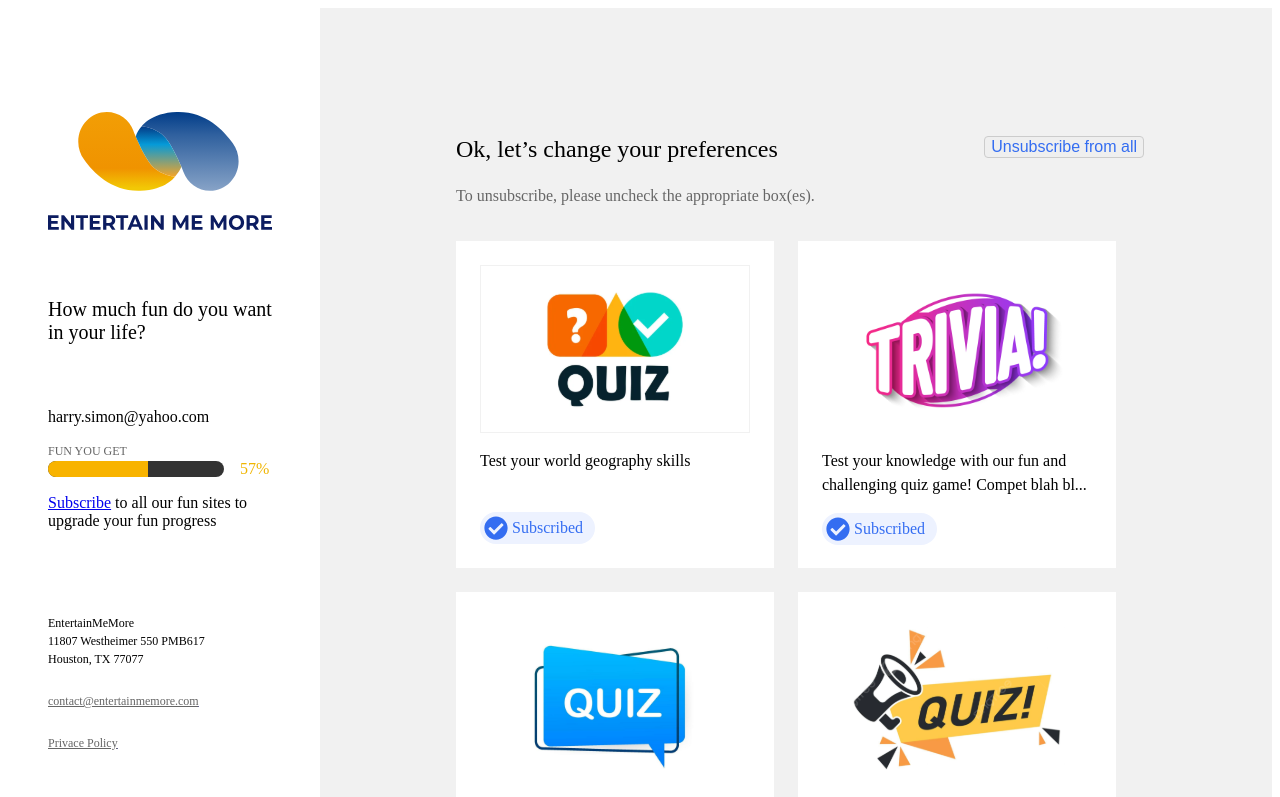
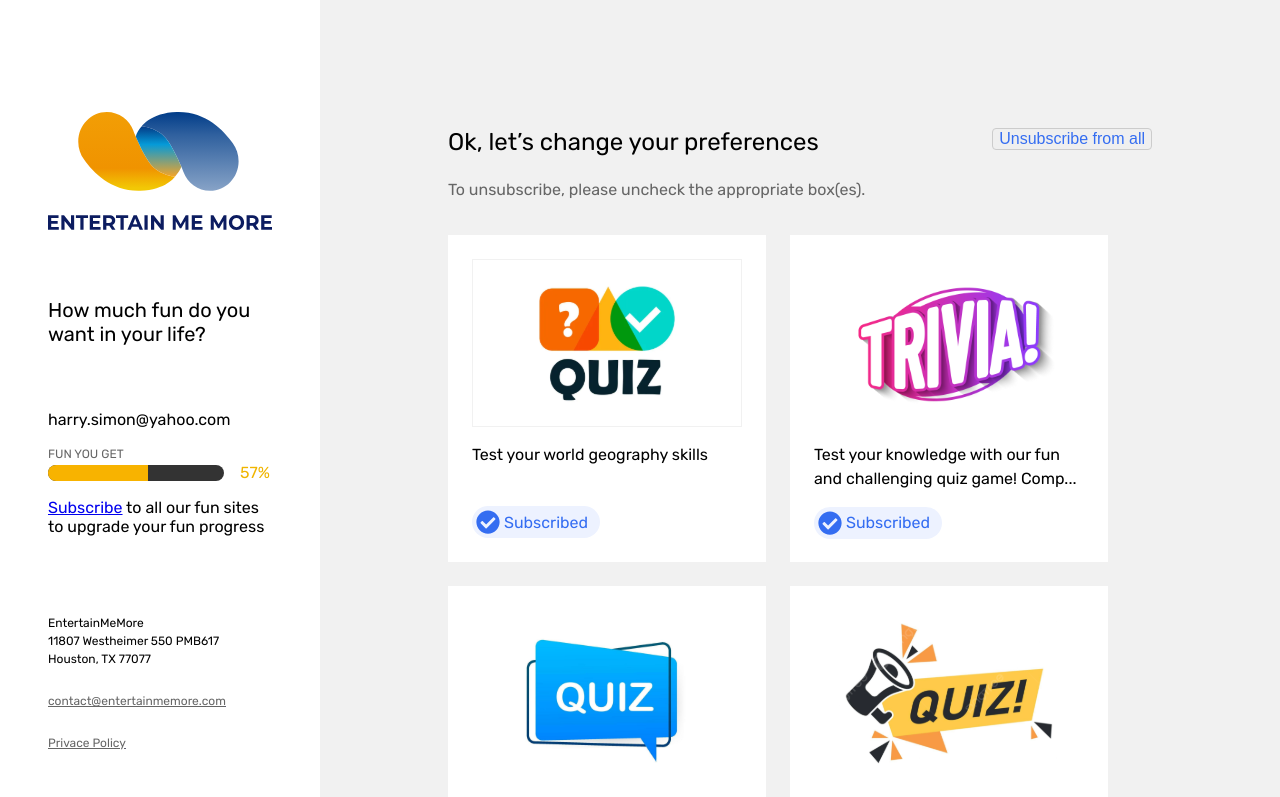
Before and after one commit to glebstrunnikov/reka-test, a Vue app: page / in a window 1280 px wide. Shown: the top 797 px of the page. Built offline with nearby package versions, Linux system fonts and the light colour scheme.

Commit message:
final fixes

```diff
--- a/src/components/TheScale.vue
+++ b/src/components/TheScale.vue
@@ -21,6 +21,7 @@
 <script setup lang="ts">
 import { useSubsStore } from "../data/store";
 import { computed } from "vue";
+// Код ниже - чтобы при числе процентов, близком к 100, углы не торчали из правого края шкалы
 const scaleClass = computed<string>(() => {
   if (store.percent < 95) {
     return "scale-current scale-edge-straight";
--- a/src/styles/style.css
+++ b/src/styles/style.css
@@ -0,0 +1,17 @@
+@import url("https://fonts.googleapis.com/css2?family=Rubik:ital,wght@0,300..900;1,300..900&display=swap");
+body {
+  margin: 0;
+  min-height: 100vh;
+  min-width: 100vw;
+  font-family: "Rubik", sans-serif;
+}
+
+.text-gray {
+  color: rgb(102, 102, 102);
+}
+
+.body-no-scroll {
+  overflow: hidden;
+}
+
+/*# sourceMappingURL=style.css.map */
```
Also changed, not shown: 1 other file (tests, documents, lock files or other folders).
